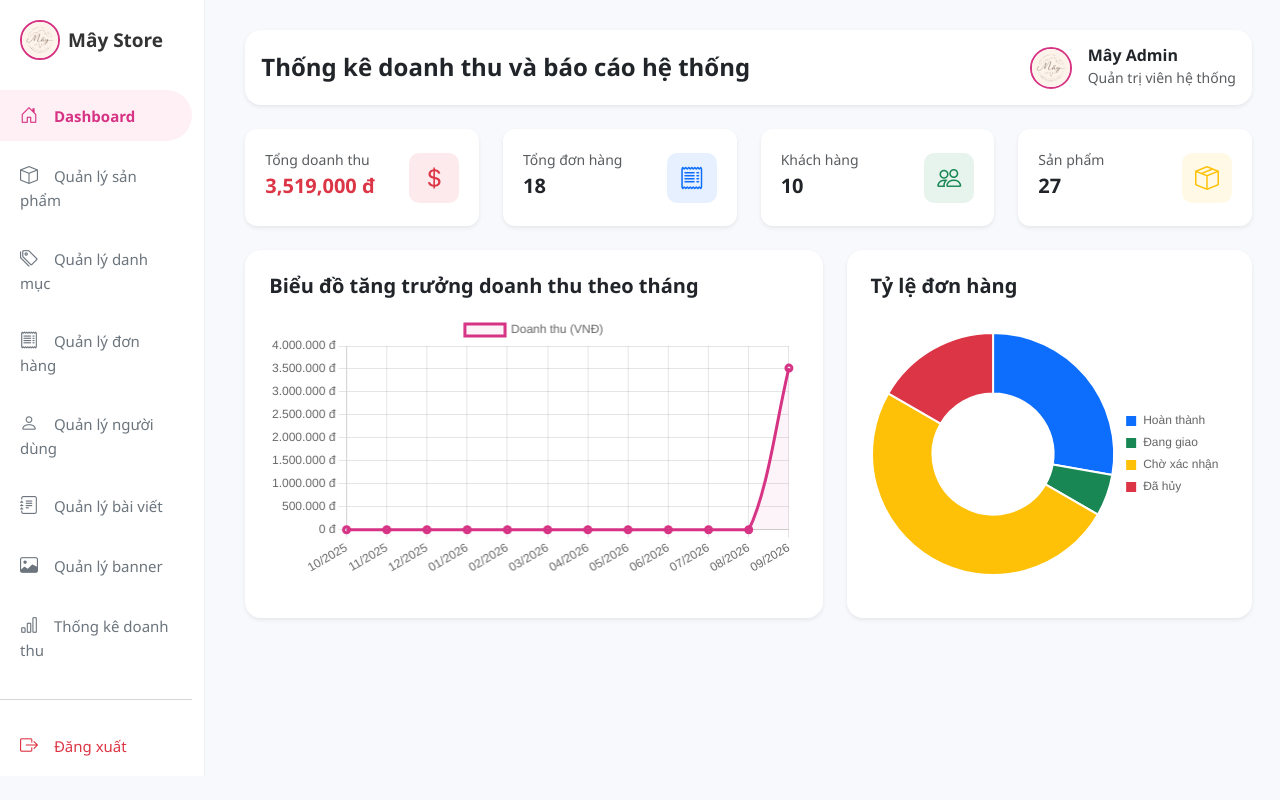
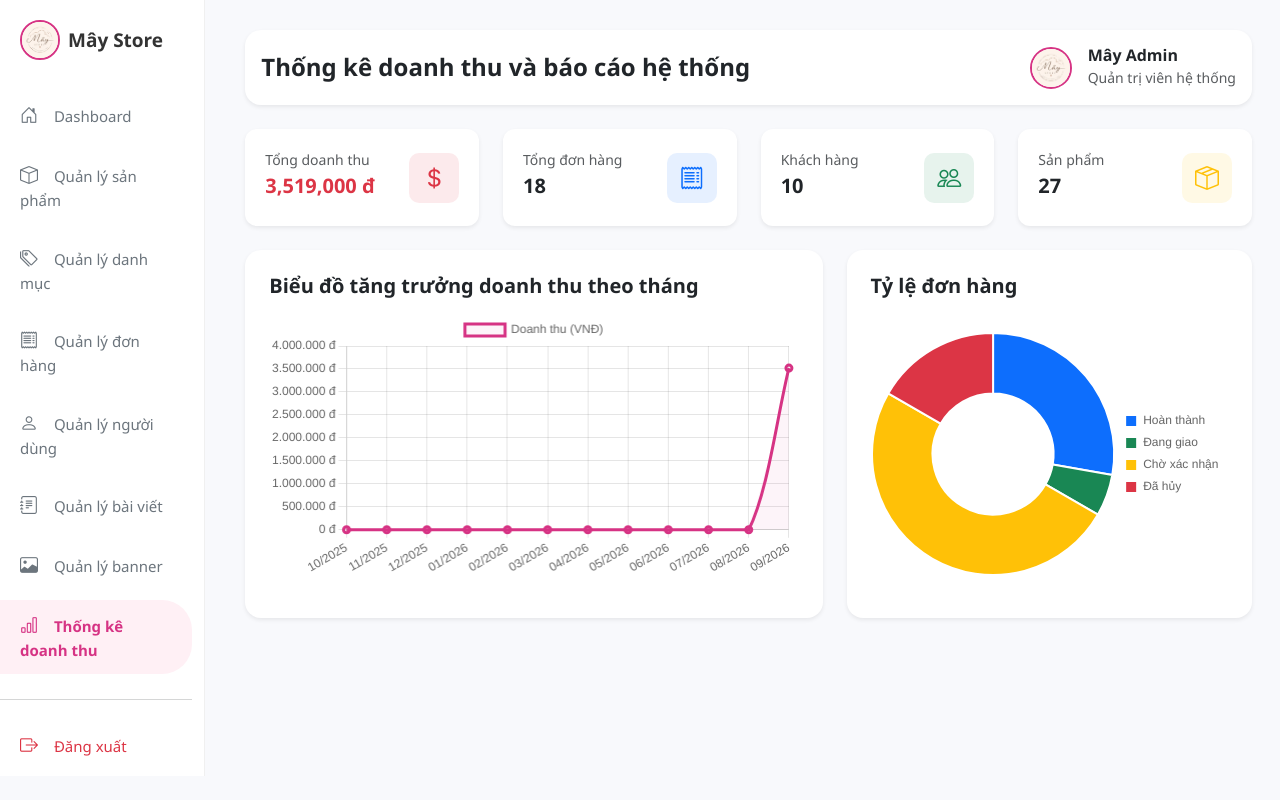
Before and after one commit to lengocanh270706-maker/Website-FashionStore, a PHP site: page /statistics.php in a window 1280 px wide. Run offline with PHP 8.4, Linux system fonts and the light colour scheme; data comes from the database, SQL or seed files in the repository.

Commit message:
Update statistics.php

```diff
--- a/BTN-LTweb/admin/statistics.php
+++ b/BTN-LTweb/admin/statistics.php
@@ -63,14 +63,14 @@ while ($r = $q->fetch_assoc()) $status_counts[$r['status']] = $r['count'];
         </div>
 
         <nav class="d-flex flex-wrap flex-md-column gap-1">
-            <a href="dashboard.php" class="active"><i class="bi bi-house-door"></i> Dashboard</a>
+            <a href="dashboard.php"><i class="bi bi-house-door"></i> Dashboard</a>
             <a href="products/index.php"><i class="bi bi-box"></i> Quản lý sản phẩm</a>
             <a href="categories/index.php"><i class="bi bi-tags"></i> Quản lý danh mục</a>
             <a href="orders/index.php"><i class="bi bi-receipt"></i> Quản lý đơn hàng</a>
             <a href="users/index.php"><i class="bi bi-person"></i> Quản lý người dùng</a>
             <a href="posts/index.php"><i class="bi bi-journal-text"></i> Quản lý bài viết</a>
             <a href="banners/index.php"><i class="bi bi-image"></i> Quản lý banner</a>
-            <a href="statistics.php"><i class="bi bi-bar-chart"></i> Thống kê doanh thu</a>
+            <a href="statistics.php" class="active"><i class="bi bi-bar-chart"></i> Thống kê doanh thu</a>
             <hr class="my-3 text-muted w-100">
             <a href="../fashion-store/logout.php" class="text-danger"><i class="bi bi-box-arrow-right"></i> Đăng xuất</a>
         </nav>
```
